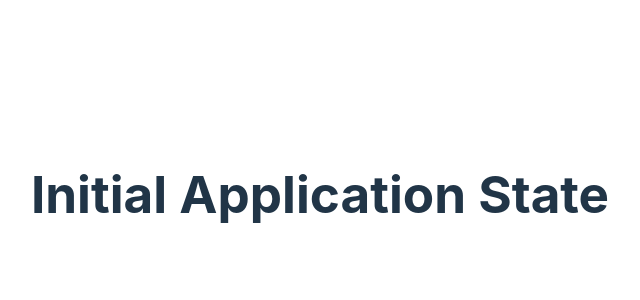
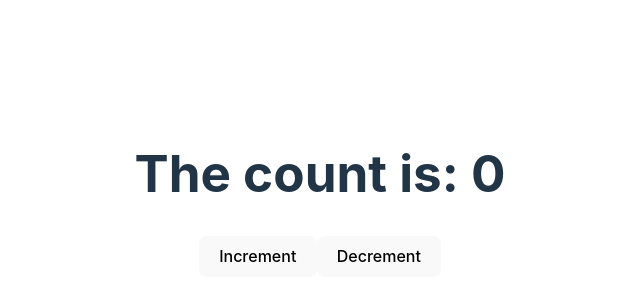
Before and after one commit to vasleymus/sd_counter, a React (Vite) app: page / in a window 1280 px wide. Shown: the part 206-506 px from the top of the page, without its empty margins (320-960 px from the left). Built offline with nearby package versions, Linux system fonts and the light colour scheme.

Commit message:
Implement Counter component according to test cases

```diff
--- a/src/App.tsx
+++ b/src/App.tsx
@@ -1,7 +1,28 @@
+import { useState } from "react";
 import "./App.css";
 
+function Counter() {
+  const [count, setCount] = useState(0);
+
+  const handleIncrement = () => {
+    setCount((c) => c + 1);
+  };
+
+  const handleDecrement = () => {
+    setCount((c) => c - 1);
+  };
+
+  return (
+    <div>
+      <h1>The count is: {count}</h1>
+      <button onClick={handleIncrement}>Increment</button>
+      <button onClick={handleDecrement}>Decrement</button>
+    </div>
+  );
+}
+
 function App() {
-  return <h1>Initial Application State</h1>
+  return <Counter />;
 }
 
 export default App;
```
